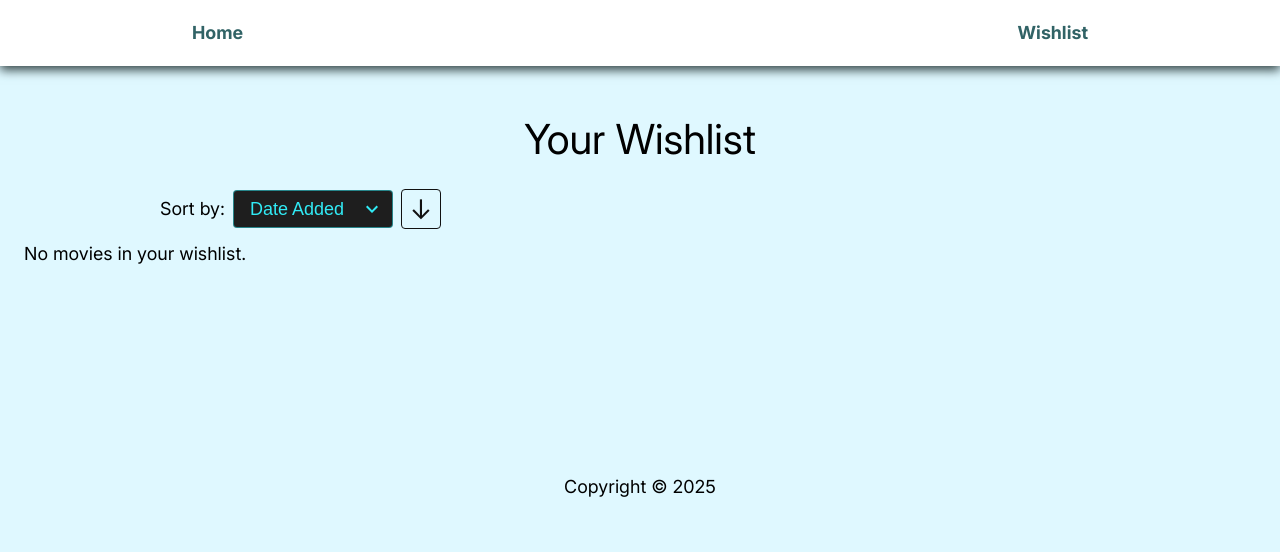
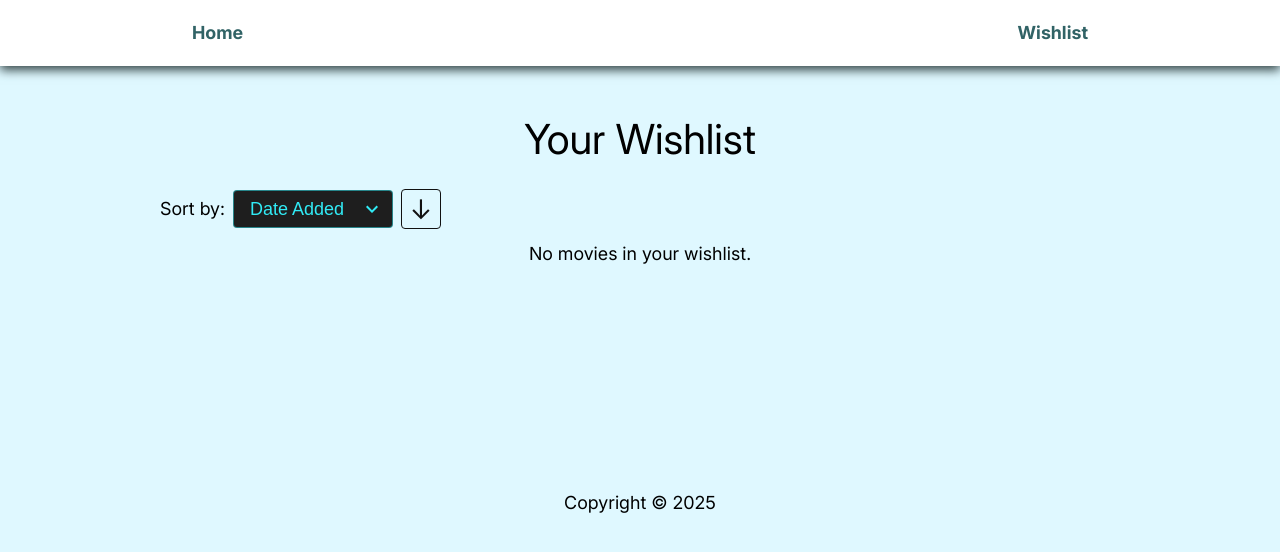
Before and after one commit to davideoliveri/MovieBrowserMT, a React (Vite) app: page /wishlist in a window 1280 px wide. Shown: the top 552 px of the page. Built offline with nearby package versions, Linux system fonts and the light colour scheme.

Commit message:
small fixes

```diff
--- a/src/pages/WishlistPage/wishlistPage.scss
+++ b/src/pages/WishlistPage/wishlistPage.scss
@@ -5,6 +5,14 @@
 .wishlist-page {
   padding: vars.$space-4;
 
+  &__status,
+  &__error {
+    text-align: center;
+    @include mixins.mq(lg, min) {
+      max-width: vars.$max-content-width-lg;
+      margin: vars.$space-3 auto;
+    }
+  }
   &__title {
     text-align: center;
   }
```
